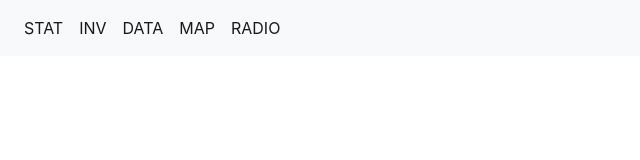
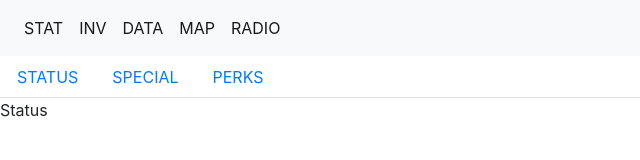
Before and after one commit to Connorhoy/pipboy-project, a plain HTML site: page index.html in a window 1280 px wide. Shown: the whole page, without its empty margins (0-640 px from the left). Drawn offline with nearby package versions, Linux system fonts and the light colour scheme.

Commit message:
Began adding main-page elements.

```diff
--- a/index.html
+++ b/index.html
@@ -27,6 +27,30 @@
       </nav>
 
 
+      <ul class="nav nav-tabs">
+        <li class="nav-item">
+          <a href="#status" class="nav-link" data-toggle="tab" role="tab">STATUS</a>
+        </li>
+        <li class="nav-item">
+          <a href="#special" class="nav-link" data-toggle="tab">SPECIAL</a>
+        </li>
+        <li class="nav-item">
+          <a href="#perks" class="nav-link" data-toggle="tab">PERKS</a>
+        </li>
+      </ul>
+        <div class="tab-content">
+          <div class="tab-pane active" id="status" role="tabpanel">
+            Status
+          </div>
+          <div class="tab-pane" id="special" role="tabpanel">
+            Special
+          </div>
+          <div class="tab-pane" id="perks" role="tabpanel">
+            Perks
+          </div>
+        </div>
+
+
 
 
 
```
